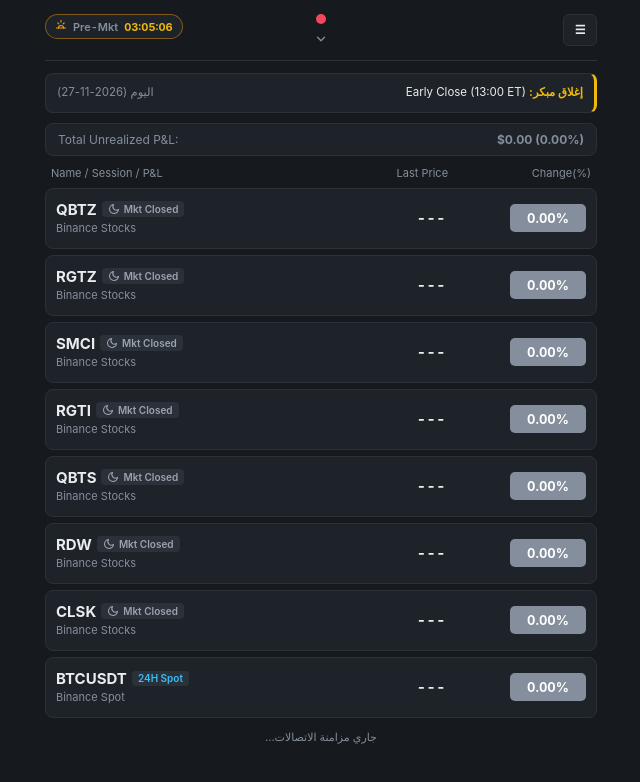
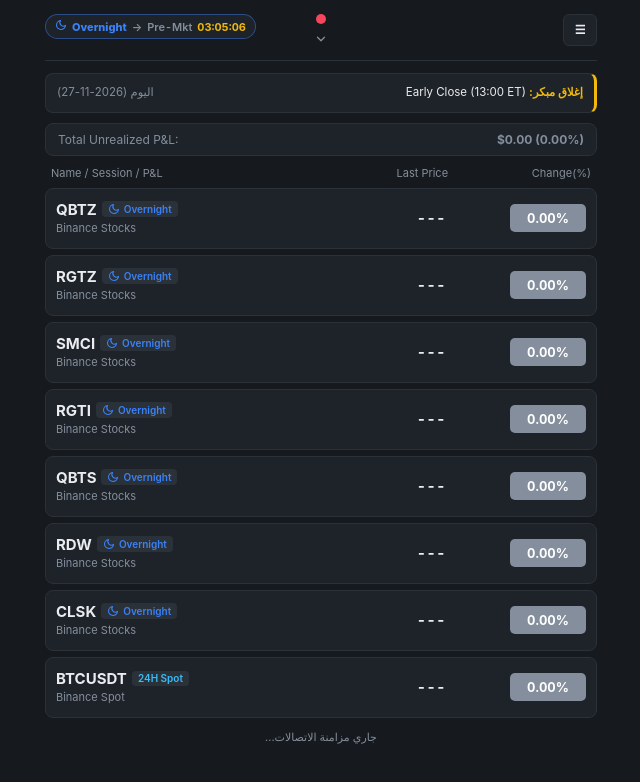
Before and after one commit to Billel-gd/prices-viewer, a plain HTML site: page index.html in a window 1280 px wide. Shown: the whole page, without its empty margins (319-959 px from the left). Drawn offline with Linux system fonts and the light colour scheme.

Commit message:
Update index.html

```diff
--- a/index.html
+++ b/index.html
@@ -79,12 +79,14 @@
     }
 
     .session-timer {
-      display: inline-flex; align-items: center; gap: 6px;
+      display: inline-flex; align-items: center; gap: 5px;
       background: var(--card); border: 1px solid var(--border);
       padding: 4px 9px; border-radius: 999px;
       font-size: 11px; font-weight: 700; direction: ltr;
       font-variant-numeric: tabular-nums;
     }
+    .session-timer .cur-lbl { font-weight: 800; }
+    .session-timer .arrow-sep { color: var(--muted); font-weight: 600; }
     .session-timer .next-lbl { color: var(--muted); font-weight: 600; }
     .session-timer .cd-val { color: var(--accent); font-weight: 700; }
     .session-timer.sess-pre { border-color: rgba(245, 158, 11, 0.45); color: #f59e0b; }
@@ -338,8 +340,10 @@
         </button>
       </div>
       <div class="timer-slot">
-        <div class="session-timer sess-closed" id="nextSessionTimer" title="الوقت المتبقي حتى الجلسة التالية (ET)">
-          <span id="nextSessIcon"></span>
+        <div class="session-timer sess-closed" id="nextSessionTimer" title="الجلسة الحالية والوقت المتبقي للجلسة التالية (ET)">
+          <span id="curSessIcon"></span>
+          <span class="cur-lbl" id="curSessLabel">Mkt Closed</span>
+          <span class="arrow-sep">→</span>
           <span class="next-lbl" id="nextSessLabel">Pre-Mkt</span>
           <span class="cd-val" id="nextSessCountdown">--:--:--</span>
         </div>
@@ -1584,10 +1588,37 @@
       };
     }
 
+    function getCurrentEtSessionCode(nowMs = Date.now()) {
+      const et = getEtWallTime(new Date(nowMs));
+      const secOfDay = et.hour * 3600 + et.minute * 60 + et.second;
+      const todayKey = formatDateKey(et.year, et.month, et.date);
+      const dow = et.day;
+      const ev = getMarketEventForDate(todayKey);
+
+      if (dow === 6) return "C";
+
+      if (dow === 0) {
+        return secOfDay >= 20 * 3600 ? "O" : "C";
+      }
+
+      if (ev && ev.type === "CLOSED") {
+        return secOfDay >= 20 * 3600 ? "O" : "C";
+      }
+
+      const closeSec = (ev && ev.type === "EARLY_CLOSE" && ev.earlyCloseSec) ? ev.earlyCloseSec : 16 * 3600;
+
+      if (secOfDay < 4 * 3600) return "O";
+      if (secOfDay < 9 * 3600 + 30 * 60) return "P";
+      if (secOfDay < closeSec) return "R";
+      if (secOfDay < 20 * 3600) return "A";
+      return dow === 5 ? "C" : "O";
+    }
+
     function getNextSessionInfo(nowMs) {
       const et = getEtWallTime(new Date(nowMs));
       const secOfDay = et.hour * 3600 + et.minute * 60 + et.second;
       const todayKey = formatDateKey(et.year, et.month, et.date);
+      const currentCode = getCurrentEtSessionCode(nowMs);
 
       for (let offset = 0; offset <= 10; offset++) {
         const dk = addDaysToDateKey(todayKey, offset);
@@ -1607,18 +1638,18 @@
           for (const c of candidates) {
             const totalOffsetSec = offset * 86400 + (c.sec - secOfDay);
             if (totalOffsetSec > 0) {
-              return { nextCode: c.code, diffSec: totalOffsetSec };
+              return { currentCode, nextCode: c.code, diffSec: totalOffsetSec };
             }
           }
         } else if (dow === 0) {
           const totalOffsetSec = offset * 86400 + (20 * 3600 - secOfDay);
           if (totalOffsetSec > 0) {
-            return { nextCode: "O", diffSec: totalOffsetSec };
+            return { currentCode, nextCode: "O", diffSec: totalOffsetSec };
           }
         }
       }
 
-      return { nextCode: "P", diffSec: 86400 };
+      return { currentCode, nextCode: "P", diffSec: 86400 };
     }
 
     function formatCountdown(totalSec) {
@@ -1635,16 +1666,20 @@
 
     function updateNextSessionTimer() {
       const box = document.getElementById("nextSessionTimer");
-      const iconEl = document.getElementById("nextSessIcon");
-      const lblEl = document.getElementById("nextSessLabel");
+      const curIconEl = document.getElementById("curSessIcon");
+      const curLblEl = document.getElementById("curSessLabel");
+      const nextLblEl = document.getElementById("nextSessLabel");
       const cdEl = document.getElementById("nextSessCountdown");
-      if (!box || !iconEl || !lblEl || !cdEl) return;
-
-      const { nextCode, diffSec } = getNextSessionInfo(Date.now());
-      const m = getSessionMeta(nextCode);
-      box.className = `session-timer ${m.cls}`;
-      iconEl.innerHTML = m.svg;
-      lblEl.textContent = m.label;
+      if (!box || !curIconEl || !curLblEl || !nextLblEl || !cdEl) return;
+
+      const { currentCode, nextCode, diffSec } = getNextSessionInfo(Date.now());
+      const curMeta = getSessionMeta(currentCode);
+      const nextMeta = getSessionMeta(nextCode);
+
+      box.className = `session-timer ${curMeta.cls}`;
+      curIconEl.innerHTML = curMeta.svg;
+      curLblEl.textContent = curMeta.label;
+      nextLblEl.textContent = nextMeta.label;
       cdEl.textContent = formatCountdown(diffSec);
     }
 
@@ -1657,6 +1692,8 @@
 
     function renderList(activeDragIdx = -1) {
       listEl.innerHTML = "";
+      const fallbackStockSession = getCurrentEtSessionCode(Date.now());
+
       assets.forEach((asset, idx) => {
         const key = `${asset.type}:${asset.sym}`;
         const d = marketData[key] || {};
@@ -1672,7 +1709,8 @@
         let extraTag = "";
         let subText = "";
         if (asset.type === "STOCK") {
-          extraTag = renderSessionTagHtml(key, d.mp);
+          const effectiveMp = d.mp || fallbackStockSession;
+          extraTag = renderSessionTagHtml(key, effectiveMp);
           subText = d.bid && d.ask ? `Bid $${formatNum(d.bid)} / Ask $${formatNum(d.ask)}` : "Binance Stocks";
         } else if (asset.type === "PERP") {
           extraTag = `<span class="tag perp-tag">24H Perp</span>`;
@@ -1755,7 +1793,8 @@
       if (d.bid && d.ask && subEl) subEl.textContent = `Bid $${formatNum(d.bid)} / Ask $${formatNum(d.ask)}`;
 
       if (tagEl) {
-        const m = getSessionMeta(d.mp);
+        const effectiveMp = d.mp || getCurrentEtSessionCode(Date.now());
+        const m = getSessionMeta(effectiveMp);
         tagEl.className = `tag ${m.cls}`;
         tagEl.innerHTML = `${m.svg}<span>${m.label}</span>`;
       }
```
